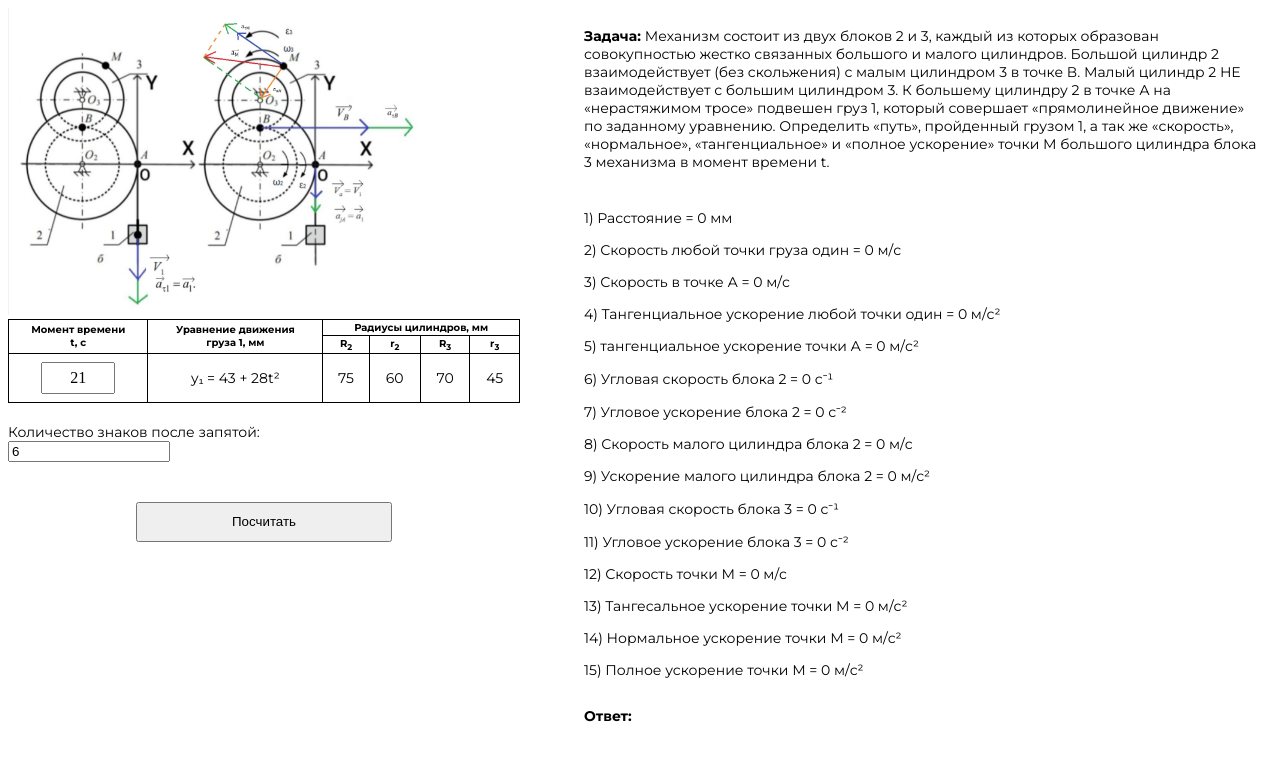
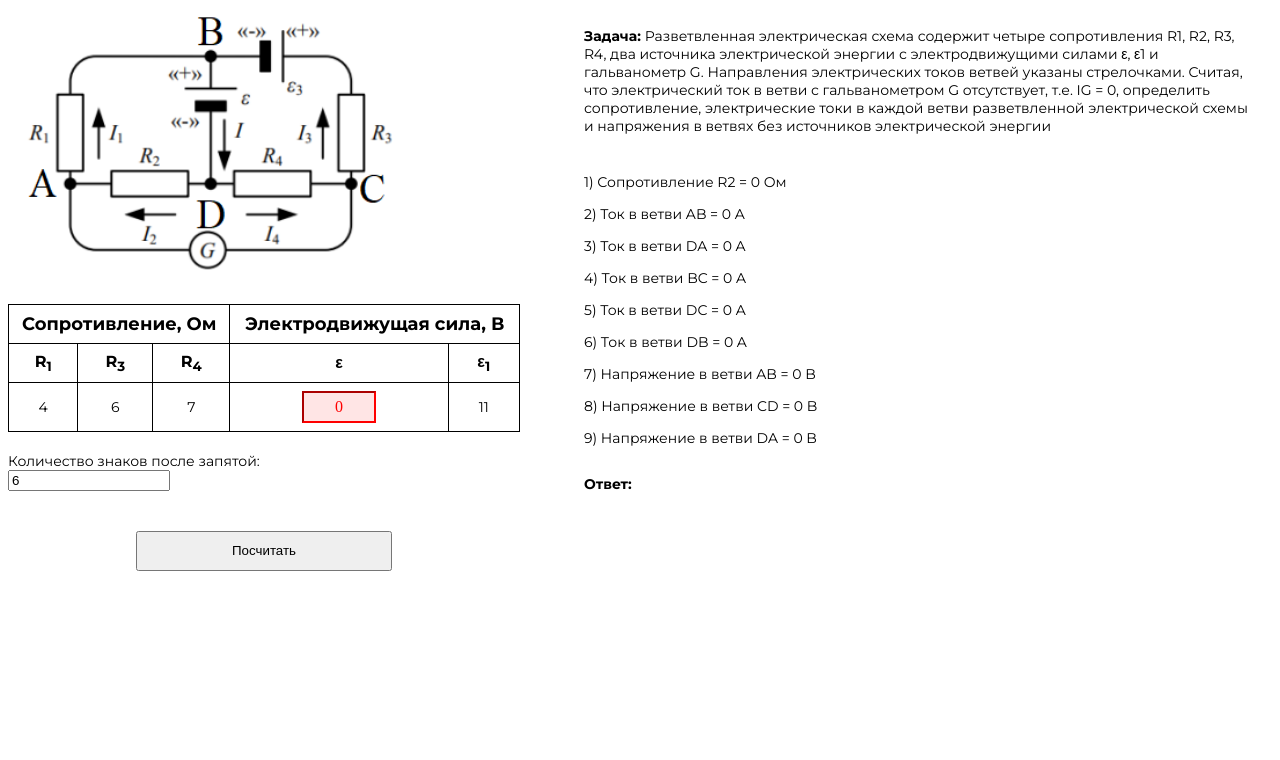
Before and after one commit to gitBerezaHub/kse-bpl, a Vue app: page / in a window 1280 px wide. Shown: the top 760 px of the page. Built offline with nearby package versions, Linux system fonts and the light colour scheme; a web font is replaced by a local one.

Commit message:
last task

```diff
--- a/src/components/DataTable.vue
+++ b/src/components/DataTable.vue
@@ -1,5 +1,6 @@
 <script lang="ts" setup>
 import { useDataStore } from "@/store/dataStore";
+import { onMounted } from "vue";
 
 const store = useDataStore();
 </script>
@@ -8,40 +9,31 @@ const store = useDataStore();
   <table class="grid-container">
     <thead>
       <tr>
-        <th rowspan="2">Момент времени<br />t, с</th>
-        <th rowspan="2">Уравнение движения<br />груза 1, мм</th>
-        <th colspan="4">Радиусы цилиндров, мм</th>
+        <th colspan="3">Сопротивление, Ом</th>
+        <th colspan="2">Электродвижущая сила, В</th>
       </tr>
       <tr>
-        <th class="sub-header">R<sub>2</sub></th>
-        <th class="sub-header">r<sub>2</sub></th>
+        <th class="sub-header">R<sub>1</sub></th>
         <th class="sub-header">R<sub>3</sub></th>
-        <th class="sub-header">r<sub>3</sub></th>
+        <th class="sub-header">R<sub>4</sub></th>
+        <th class="sub-header">ε</th>
+        <th class="sub-header">ε<sub>1</sub></th>
       </tr>
     </thead>
     <tbody>
       <tr>
+        <td>4</td>
+        <td>6</td>
+        <td>7</td>
         <td>
           <input
-            v-model="store.t"
-            :class="{ 'invalid-input': store.t < 1 }"
+            v-model="store.E"
+            type="number"
+            :class="{ 'invalid-input': store.E < 1 }"
             min="1"
-            type="number"
           />
         </td>
-        <td class="equation"><p>y₁ = 43 + 28t²</p></td>
-        <td>
-          <p>{{ store.R2 }}</p>
-        </td>
-        <td>
-          <p>{{ store.r2 }}</p>
-        </td>
-        <td>
-          <p>{{ store.R3 }}</p>
-        </td>
-        <td>
-          <p>{{ store.r3 }}</p>
-        </td>
+        <td>11</td>
       </tr>
     </tbody>
   </table>
@@ -62,14 +54,11 @@ input[type="number"] {
   font-size: 16px;
 }
 
-.equation p {
-  margin: 0;
-  padding: 5px;
-}
-
 .grid-container {
   border-collapse: collapse;
-  max-width: 50vw;
+  width: 100%;
+  max-width: 800px;
+  margin: 0 auto;
 }
 
 .grid-container th,
@@ -77,48 +66,25 @@ input[type="number"] {
   border: 1px solid black;
   text-align: center;
   vertical-align: middle;
+  padding: 8px;
 }
 
 .grid-container th {
   font-weight: bold;
-  font-size: 10px;
+  font-size: 16px;
 }
 
-.cylinder-radii {
-  text-align: center;
+.grid-container thead tr:first-child th {
+  font-size: 18px;
 }
 
 .sub-header {
   font-weight: bold;
 }
 
-input {
-  width: 60px;
-  padding-top: 5px;
-  padding-bottom: 5px;
-  text-align: center;
-  font-family: "Times New Roman", Times, serif;
-  font-size: 16px;
-}
-
-.equation input {
-  width: fit-content;
-}
-
-@media (max-width: 768px) {
-  .grid-container th,
-  .grid-container td {
-    padding: 5px;
-    font-size: 14px;
-  }
-
-  input {
-    width: 40px;
-  }
-
-  .equation input {
-    width: 120px;
-  }
+p {
+  margin: 0;
+  padding: 0;
 }
 
 /* Chrome, Safari, Edge, Opera */
@@ -132,4 +98,16 @@ input::-webkit-inner-spin-button {
 input[type="number"] {
   -moz-appearance: textfield;
 }
+
+@media (max-width: 768px) {
+  .grid-container th,
+  .grid-container td {
+    padding: 5px;
+    font-size: 14px;
+  }
+
+  input {
+    width: 40px;
+  }
+}
 </style>
--- a/src/components/FormulaList.vue
+++ b/src/components/FormulaList.vue
@@ -5,80 +5,49 @@ import { useDataStore } from "@/store/dataStore";
 const store = useDataStore();
 
 const formulas = computed(() => [
-  { index: 1, name: "Расстояние", answer: store.S1, measure: "мм" },
+  { index: 1, name: "Сопротивление R2", answer: store.R2, measure: "Ом" },
   {
     index: 2,
-    name: "Скорость любой точки груза один",
-    answer: store.V1,
-    measure: "м/с",
+    name: "Ток в ветви AB",
+    answer: store.I1,
+    measure: "A",
   },
-  { index: 3, name: "Скорость в точке А", answer: store.V1, measure: "м/с" },
+  { index: 3, name: "Ток в ветви DA", answer: store.I2, measure: "A" },
   {
     index: 4,
-    name: "Тангенциальное ускорение любой точки один",
-    answer: store.at1,
-    measure: "м/с²",
+    name: "Ток в ветви BC",
+    answer: store.I3,
+    measure: "A",
   },
   {
     index: 5,
-    name: "тангенциальное ускорение точки А",
-    answer: store.at1,
-    measure: "м/с²",
+    name: "Ток в ветви DC",
+    answer: store.I4,
+    measure: "A",
   },
   {
     index: 6,
-    name: "Угловая скорость блока 2",
-    answer: store.w2,
-    measure: "с⁻¹",
+    name: "Ток в ветви DB",
+    answer: store.I,
+    measure: "A",
   },
   {
     index: 7,
-    name: "Угловое ускорение блока 2",
-    answer: store.E2,
-    measure: "с⁻²",
+    name: "Напряжение в ветви AB",
+    answer: store.Uab,
+    measure: "B",
   },
   {
     index: 8,
-    name: "Скорость малого цилиндра блока 2",
-    answer: store.Vb,
-    measure: "м/с",
+    name: "Напряжение в ветви CD",
+    answer: store.Ucd,
+    measure: "B",
   },
   {
     index: 9,
-    name: "Ускорение малого цилиндра блока 2",
-    answer: store.atb,
-    measure: "м/с²",
-  },
-  {
-    index: 10,
-    name: "Угловая скорость блока 3",
-    answer: store.w3,
-    measure: "c⁻¹",
-  },
-  {
-    index: 11,
-    name: "Угловое ускорение блока 3",
-    answer: store.E3,
-    measure: "с⁻²",
-  },
-  { index: 12, name: "Скорость точки М", answer: store.Vm, measure: "м/с" },
-  {
-    index: 13,
-    name: "Тангесальное ускорение точки М",
-    answer: store.atm,
-    measure: "м/с²",
-  },
-  {
-    index: 14,
-    name: "Нормальное ускорение точки М",
-    answer: store.anm,
-    measure: "м/с²",
-  },
-  {
-    index: 15,
-    name: "Полное ускорение точки М",
-    answer: store.am,
-    measure: "м/с²",
+    name: "Напряжение в ветви DA",
+    answer: store.Uda,
+    measure: "B",
   },
 ]);
 </script>
--- a/src/pages/TaskPage.vue
+++ b/src/pages/TaskPage.vue
@@ -6,21 +6,21 @@ import { useDataStore } from "@/store/dataStore";
 import { computed } from "vue";
 
 const taskText =
-  "Механизм состоит из двух блоков 2 и 3, каждый из которых образован совокупностью жестко связанных большого и малого цилиндров. Большой цилиндр 2 взаимодействует (без скольжения) с малым цилиндром 3 в точке В. Малый цилиндр 2 НЕ взаимодействует с большим цилиндром 3. К большему цилиндру 2 в точке А на «нерастяжимом тросе» подвешен груз 1, который совершает «прямолинейное движение» по заданному уравнению. Определить «путь», пройденный грузом 1, а так же «скорость», «нормальное», «тангенциальное» и «полное ускорение» точки М большого цилиндра блока 3 механизма в момент времени t.";
+  "Разветвленная электрическая схема содержит четыре сопротивления R1, R2, R3, R4, два источника электрической энергии с электродвижущими силами ε, ε1 и гальванометр G. Направления электрических токов ветвей указаны стрелочками. Cчитая, что электрический ток в ветви с гальванометром G отсутствует, т.е. IG = 0, определить сопротивление, электрические токи в каждой ветви разветвленной электрической схемы и напряжения в ветвях без источников электрической энергии";
 
 const store = useDataStore();
 
 function calcFormulas() {
-  if (store.t <= 0) return 0;
+  if (store.E <= 0) return 0;
   for (let i = 1; i < 16; i++) {
     store.calc(i);
   }
 }
 
 const answer = computed(() => {
-  if (!store.am) return "";
+  if (!store.R2) return "";
   store.roundAllNumbers();
-  return `В момент времени t=${store.t} с груз 1 прошел «путь» равный ${store.S1} мм, а точка М большого цилиндра блока 3 механизма имеет «нормальное ускорение» ${store.anm} м/с2, «тангенциальное ускорение» ${store.atm} м/с2 и «полное ускорение» ${store.am} м/с2`;
+  return `Сопротивление R2 = ${store.R2}; Электрические токи в каждой ветви разветвленной электрической схемы I1 = ${store.I1};  I3 = I4 = ${store.I3} и I = ${store.I}; Напряжения в ветвях без источников электрической энергии Uab = ${store.Uab}; Ucd = ${store.Ucd} и Uda = U2 = ${store.Uda}.`;
 });
 </script>
 
--- a/src/store/dataStore.ts
+++ b/src/store/dataStore.ts
@@ -3,66 +3,55 @@ import { defineStore } from "pinia";
 export const useDataStore = defineStore("data", {
   state: () => ({
     symbolsQuantity: 6,
-    t: 21,
-    R2: 75,
-    r2: 60,
-    R3: 70,
-    r3: 45,
-    S1: 0,
-    V1: 0,
-    at1: 0,
-    w2: 0,
-    E2: 0,
-    Vb: 0,
-    atb: 0,
-    w3: 0,
-    E3: 0,
-    Vm: 0,
-    atm: 0,
-    anm: 0,
-    am: 0,
+    R1: 4,
+    R2: 0,
+    R3: 6,
+    R4: 7,
+    E: 0,
+    E3: 11,
+    I1: 0,
+    I2: 0,
+    I3: 0,
+    I4: 0,
+    I: 0,
+    Uab: 0,
+    Ucd: 0,
+    Uda: 0,
   }),
   actions: {
     calc(formulaIndex: number) {
       switch (formulaIndex) {
         case 1:
-          this.S1 = 43 + 28 * this.t ** 2;
+          this.R2 =
+            (this.R4 * -((this.E3 + this.E) / (this.R3 + this.R4))) /
+            ((this.E3 + -((this.E3 + this.E) / (this.R3 + this.R4)) * this.R3) /
+              this.R1);
           return 0;
         case 2:
-          this.V1 = (56 * this.t) / 1000;
+          this.I1 =
+            (this.E3 + -((this.E3 + this.E) / (this.R3 + this.R4)) * this.R3) /
+            this.R1;
           return 0;
         case 3:
-          this.at1 = 0.056;
+          this.I2 = this.I1;
           return 0;
         case 4:
-          this.w2 = this.V1 / (this.R2 * 10 ** -3);
+          this.I3 = -((this.E3 + this.E) / (this.R3 + this.R4));
           return 0;
         case 5:
-          this.E2 = this.at1 / (this.R2 * 10 ** -3);
+          this.I4 = -((this.E3 + this.E) / (this.R3 + this.R4));
           return 0;
         case 6:
-          this.Vb = (this.w2 * this.r2) / 1000;
+          this.I = this.I1 + this.I3;
           return 0;
         case 7:
-          this.atb = (this.E2 * this.r2) / 1000;
+          this.Uab = Math.abs(this.I1) * this.R1;
           return 0;
         case 8:
-          this.w3 = this.Vb / (this.r3 * 10 ** -3);
+          this.Ucd = Math.abs(this.I4) * this.R4;
           return 0;
         case 9:
-          this.E3 = this.atb / (this.r3 * 10 ** -3);
-          return 0;
-        case 10:
-          this.Vm = (this.w3 * this.R3) / 1000;
-          return 0;
-        case 11:
-          this.atm = (this.E3 * this.R3) / 1000;
-          return 0;
-        case 12:
-          this.anm = (this.Vm ** 2 * 1000) / this.R3;
-          return 0;
-        case 13:
-          this.am = Math.sqrt(this.anm ** 2 + this.atm ** 2);
+          this.Uda = Math.abs(this.I2) * this.R2;
           return 0;
       }
     },
```
Also changed, not shown: src/assets/task-img.png.
